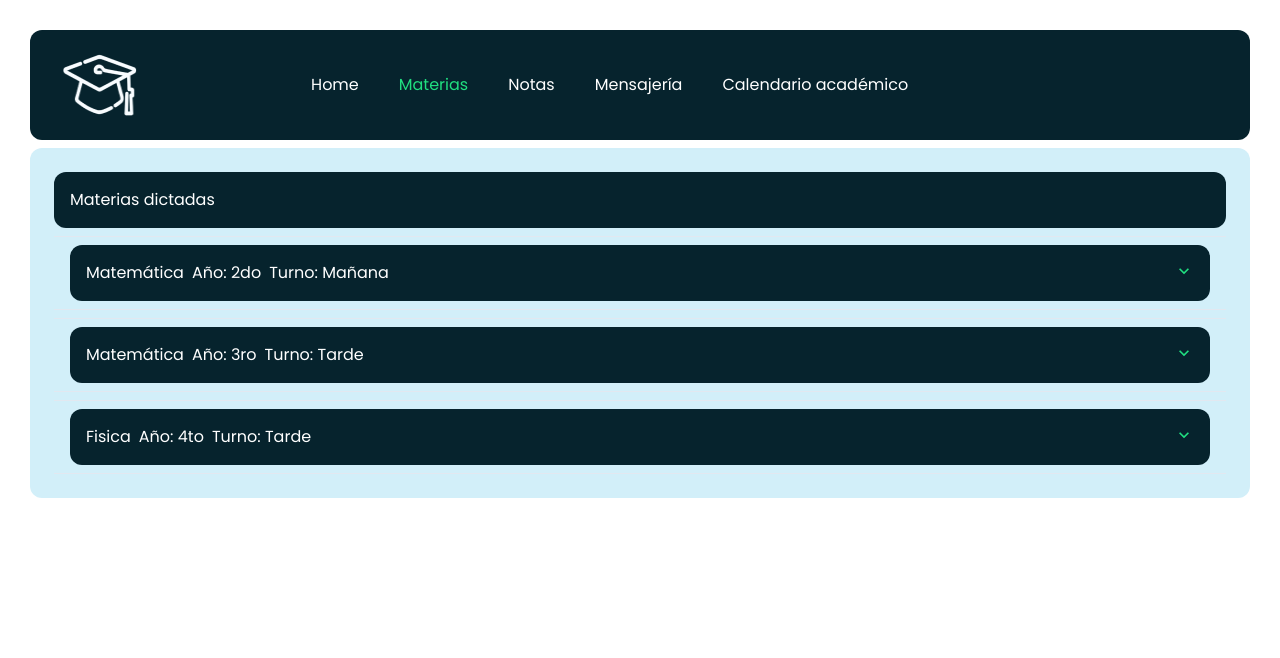
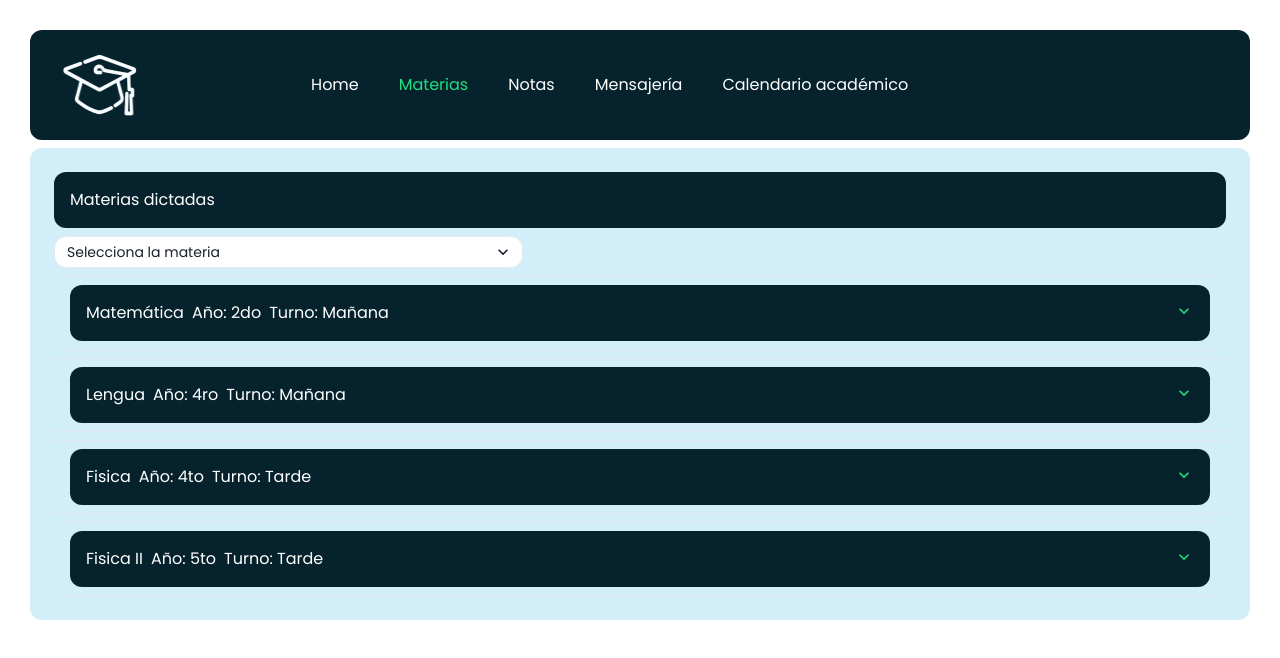
Before and after one commit to YoelChrestia/tp-interfaces, a React (Create React App) app: page /materias in a window 1280 px wide. Shown: the top 658 px of the page. Built offline with nearby package versions, Linux system fonts and the light colour scheme.

Commit message:
create materias filter

```diff
--- a/src/pages/materias/index.js
+++ b/src/pages/materias/index.js
@@ -11,6 +11,8 @@ import {
 } from "@chakra-ui/react";
 import { colors, borders } from "../../theme/theme";
 import { Link } from "wouter";
+import MateriaFiltro from "./materiaFiltro";
+import { useEffect, useState } from "react";
 
 const materias = [
   {
@@ -43,9 +45,9 @@ const materias = [
   },
   {
     icono: <Icon src={"/images/fisica.png"} />,
-    nombre: "Matemática",
-    curso: "3ro",
-    turno: "Tarde",
+    nombre: "Lengua",
+    curso: "4ro",
+    turno: "Mañana",
     desplegable: [
       {
         icono: <Icon src={"/images/asistencias.png"} />,
@@ -97,13 +99,66 @@ const materias = [
       },
     ],
   },
+  {
+    icono: <Icon src={"/images/fisica.png"} />,
+    nombre: "Fisica II",
+    curso: "5to",
+    turno: "Tarde",
+    desplegable: [
+      {
+        icono: <Icon src={"/images/asistencias.png"} />,
+        texto: "Asistencias",
+        link: "/materias/asistencias",
+      },
+      {
+        icono: <Icon src={"/images/contenido.png"} />,
+        texto: "Contenido",
+        link: "/materias/contenido",
+      },
+      {
+        icono: <Icon src={"/images/notas.png"} />,
+        texto: "Notas",
+        link: "/notas",
+      },
+      {
+        icono: <Icon src={"/images/mensajeria.png"} />,
+        texto: "Mensajeria",
+        link: "/mensajeria",
+      },
+    ],
+  },
 ];
 
+const nombreMaterias = () => {
+  let mats = [];
+  materias.map((materia) => {
+    return mats.push(materia.nombre);
+  });
+  return mats;
+};
+
 const Materias = () => {
+  const [materiaFiltrada, setMateriaFiltrada] = useState("");
+  const [materiaMostrar, setMateriaMostrar] = useState([]);
   const direction = useBreakpointValue({
     base: "column",
     md: "row",
   });
+
+  useEffect(() => {
+    let materiasFiltered = [...materias];
+
+    if (materiaFiltrada === "default") {
+      setMateriaMostrar(...materias);
+    }
+
+    if (materiaFiltrada && materiaFiltrada !== "0") {
+      materiasFiltered = materias.filter(
+        (materia) => materia.nombre === materiaFiltrada
+      );
+    }
+    setMateriaMostrar(materiasFiltered);
+  }, [materiaFiltrada, materias]);
 
   const Materias = () => {
     return (
@@ -124,13 +179,18 @@ const Materias = () => {
           <Text color={"white"}>Materias dictadas</Text>
         </Stack>
 
+        <MateriaFiltro
+          materias={nombreMaterias()}
+          setMateriaFiltrada={setMateriaFiltrada}
+        />
+
         <Stack>
-          {materias.map((materia) => {
+          {materiaMostrar.map((materia) => {
             return (
               <>
                 <Accordion allowMultiple>
                   <AccordionItem>
-                    <AccordionButton _hover={{ background: "transparent"}}>
+                    <AccordionButton _hover={{ background: "transparent" }}>
                       <Stack
                         flex="1"
                         textAlign="left"
--- /dev/null
+++ b/src/pages/materias/materiaFiltro.js
@@ -0,0 +1,27 @@
+import { Select } from "@chakra-ui/react";
+import { borders } from "../../theme/theme";
+
+const MateriaFiltro = ({ materias, setMateriaFiltrada }) => {
+  return (
+    <Select
+      w={"40%"}
+      bgColor={"white"}
+      size={"sm"}
+      borderRadius={borders.borderRadius}
+      onChange={(e) => setMateriaFiltrada(e.target.value)}
+    >
+      <option defaultChecked value={"default"}>
+        Selecciona la materia
+      </option>
+      {materias.map((materia) => {
+        return (
+          <>
+            <option value={materia}>{materia}</option>
+          </>
+        );
+      })}
+    </Select>
+  );
+};
+
+export default MateriaFiltro;
--- a/src/pages/notas/index.js
+++ b/src/pages/notas/index.js
@@ -1,20 +1,50 @@
-import { Stack, useBreakpointValue } from "@chakra-ui/react";
+import {
+  Stack,
+  useBreakpointValue,
+  Table,
+  Tbody,
+  Tr,
+  Td,
+} from "@chakra-ui/react";
 import { borders, colors } from "../../theme/theme";
 
 const Notas = () => {
-
   const direction = useBreakpointValue({
     base: "column",
     md: "row",
   });
 
   const Notas = () => {
-    return <Stack direction={direction} w={"100%"}
-    p={6}
-    bgColor={colors.blue1}
-    gap={10}
-    borderRadius={borders.borderRadius}
-    ></Stack>;
+    return (
+      <Stack
+        direction={direction}
+        w={"100%"}
+        p={6}
+        bgColor={colors.blue1}
+        gap={10}
+        borderRadius={borders.borderRadius}
+      >
+        <Table size="sm" w={"100%"} variant="striped" colorScheme="gray">
+          <Tbody>
+            <Tr>
+              <Td>inches</Td>
+              <Td>millimetres (mm)</Td>
+              <Td isNumeric>25.4</Td>
+            </Tr>
+            <Tr>
+              <Td>feet</Td>
+              <Td>centimetres (cm)</Td>
+              <Td isNumeric>30.48</Td>
+            </Tr>
+            <Tr>
+              <Td>yards</Td>
+              <Td>metres (m)</Td>
+              <Td isNumeric>0.91444</Td>
+            </Tr>
+          </Tbody>
+        </Table>
+      </Stack>
+    );
   };
 
   return <Notas />;
```
